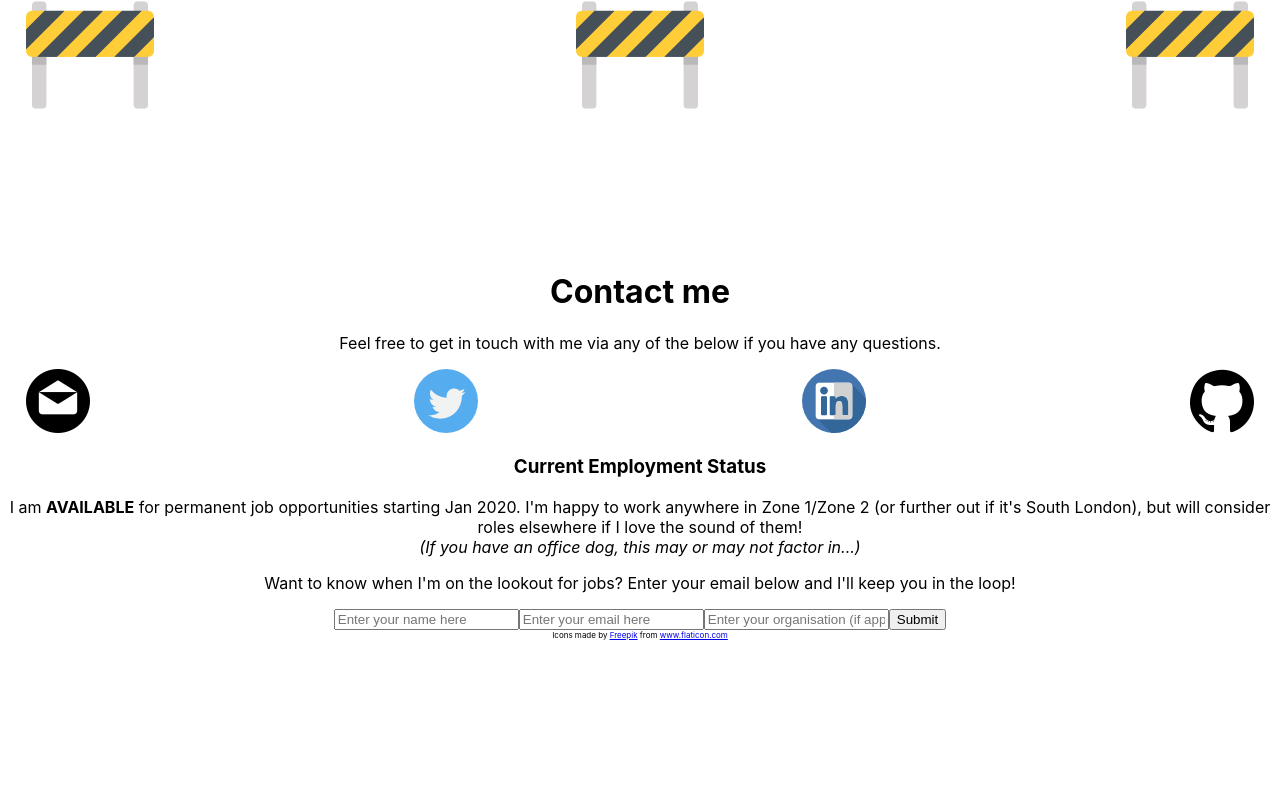
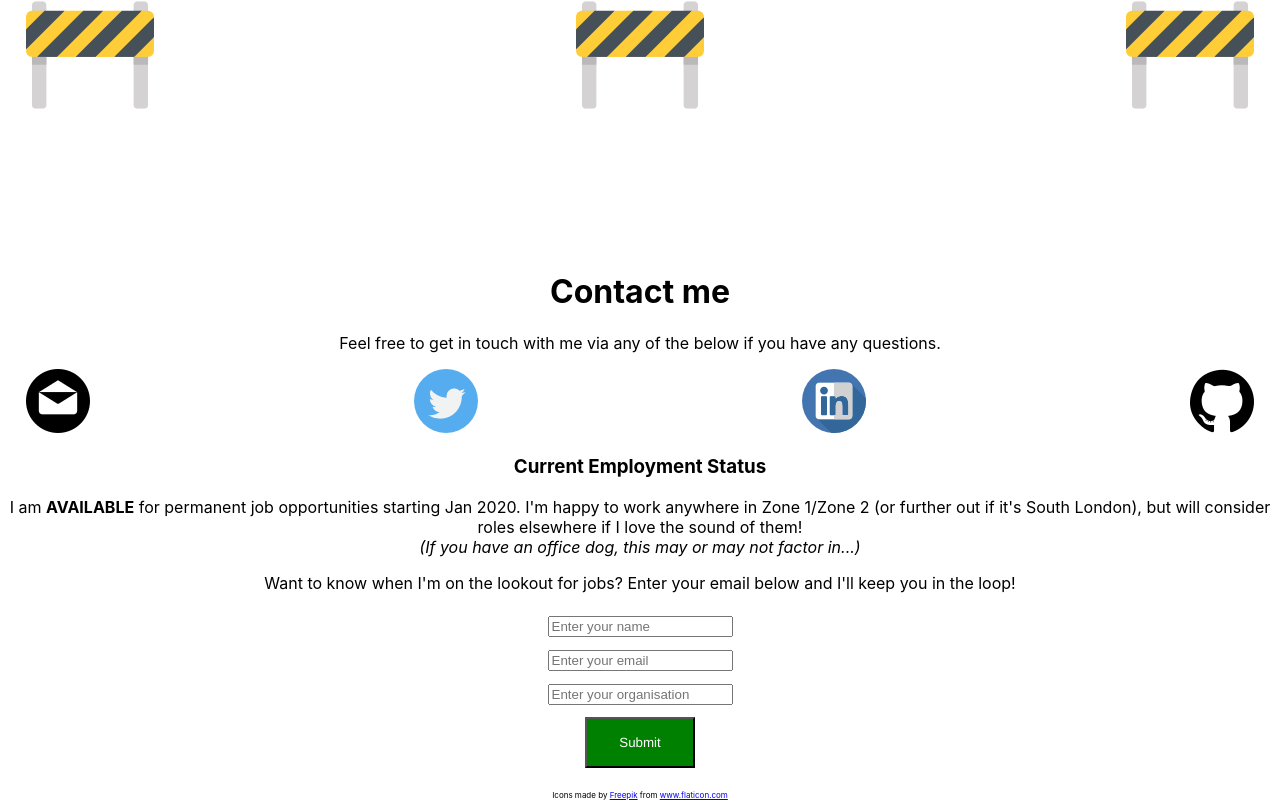
Before and after one commit to Reikon95/portfolio, a React (Create React App) app: page / in a window 1280 px wide. Shown: the part 2031-2831 px from the top of the page. Before the commit the page ends 2671 px from the top, so only its background shows below. Built offline with nearby package versions, Linux system fonts and the light colour scheme.

Commit message:
fixed form

```diff
--- a/src/App.css
+++ b/src/App.css
@@ -73,11 +73,6 @@ h3 {
   padding-top: 10%;
 }
 
-.submit {
-  display: flex;
-  align-items: center;
-  justify-content: center;
-}
 
 
 
--- a/src/SubscriptionForm.js
+++ b/src/SubscriptionForm.js
@@ -1,15 +1,19 @@
 import React, { useState, useEffect } from 'react';
+import './SubscriptionFormStyle.css';
 
 function SubscriptionForm() {
     let [message, setMessage] = useState('');
     function handleSubmission() {
         setMessage('Thanks for submitting your details!')
     }
+        return <div className="container">
+        <div className="item"><input type="text" placeholder="Enter your name"/></div>
+        <div className="item"><input type="text" placeholder="Enter your email"/></div>
+        <div className="item"><input type="text" placeholder="Enter your organisation"/></div>
+        <div className="item"><button onClick={handleSubmission}>Submit</button><p>{message}</p></div>
+        {/* <div className="item">{message}</div> */}
+        </div>
 
-return <div className="submit"><input type="text" placeholder="Enter your name here"/>
-        <input type="text" placeholder="Enter your email here"/>
-        <input type="text" placeholder="Enter your organisation (if applicable) here"/>
-        <button onClick={handleSubmission}>Submit</button>{message}</div>
 
 }
 
--- /dev/null
+++ b/src/SubscriptionFormStyle.css
@@ -0,0 +1,20 @@
+.container {
+    display: flex;
+    flex-direction: column;
+}
+.item {
+    text-align: center;
+    width: 100%;
+    padding: 6px 10px;
+    margin: 0px 0;
+    box-sizing: border-box;
+}
+
+button {
+    cursor: pointer;
+    background-color: green;
+    color: white;
+    padding: 16px 32px;
+    font-family: 'Franklin Gothic Medium', 'Arial Narrow', Arial, sans-serif;
+
+}
```
